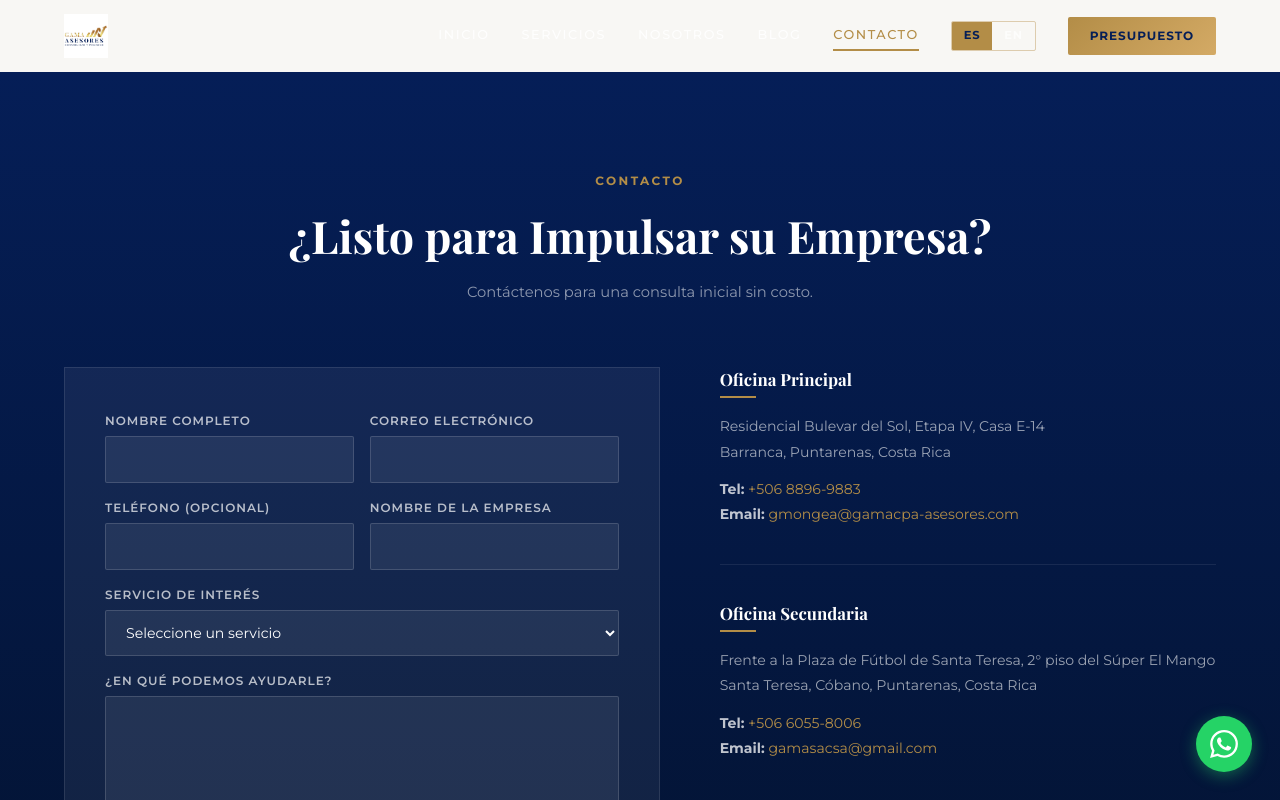
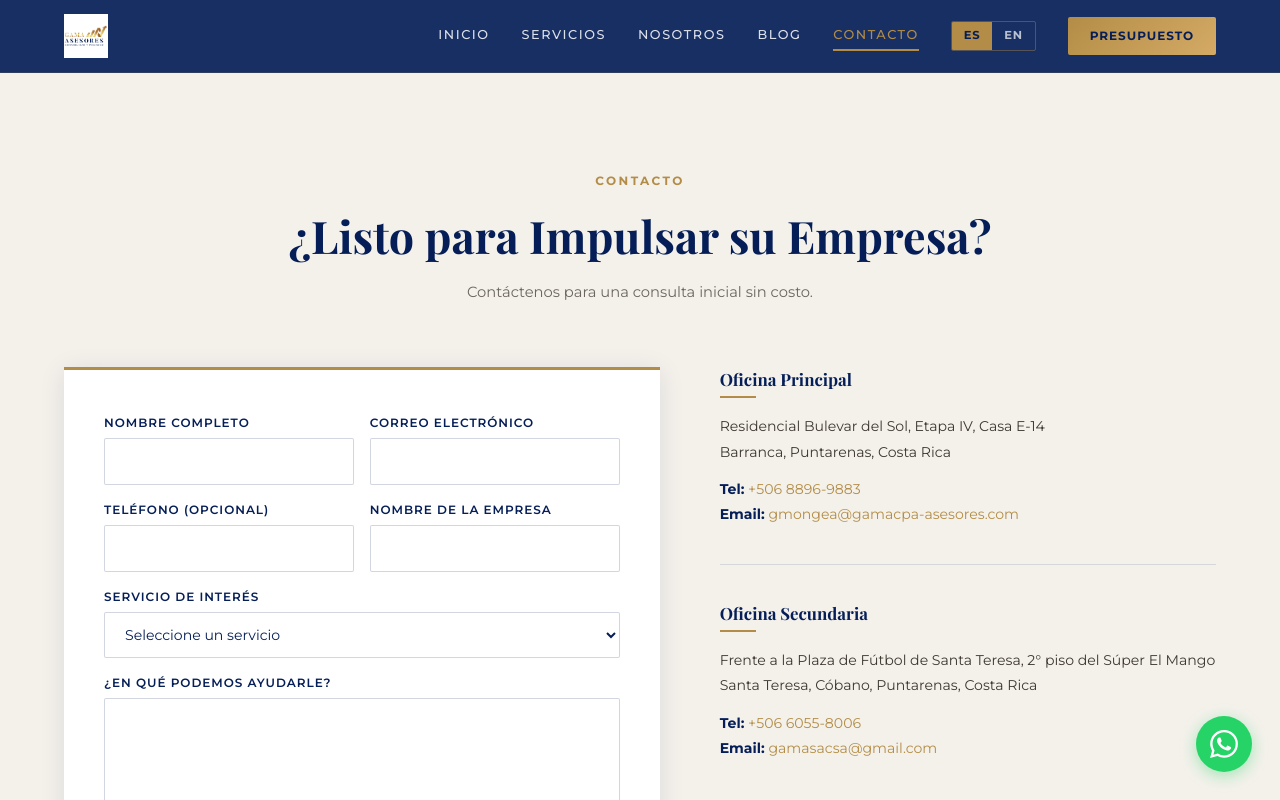
Before and after one commit to GAMA-Asesores-Contables/gama-website, a React (Vite) app: page / in a window 1280 px wide. Both pictures are taken after a click on the button "CONTACTO". Shown: the top 800 px of the page. Built offline with nearby package versions, Linux system fonts and the light colour scheme.

Commit message:
Update App.jsx

```diff
--- a/src/App.jsx
+++ b/src/App.jsx
@@ -586,9 +586,9 @@ function Navbar({ lang, setLang, section, setSection }) {
 
   const navStyle = {
     position: "fixed", top: 0, left: 0, right: 0, zIndex: 100,
-    background: scrolled ? "rgba(5,30,87,0.97)" : "transparent",
-    backdropFilter: scrolled ? "blur(8px)" : "none",
-    borderBottom: scrolled ? `1px solid rgba(179,141,71,0.2)` : "none",
+    background: scrolled ? `rgba(3,18,46,0.98)` : `rgba(5,30,87,0.92)`,
+    backdropFilter: "blur(10px)",
+    borderBottom: `1px solid rgba(179,141,71,${scrolled ? "0.25" : "0.15"})`,
     transition: "all 0.35s ease",
     padding: "0 5%",
   };
@@ -754,36 +754,34 @@ function ServicesSection({ lang }) {
   const [open, setOpen] = useState(null);
 
   return (
-    <section id="services-section" style={{ padding:"100px 5%", background:`linear-gradient(180deg, ${C.navyDk} 0%, ${C.navy} 100%)` }}>
+    <section id="services-section" style={{ padding:"100px 5%", background:"#f4f1eb" }}>
       <div style={{ maxWidth:1200, margin:"0 auto" }}>
         <div style={{ marginBottom:64, textAlign:"center" }}>
           <p style={{ color:C.gold, fontFamily:"'Montserrat',sans-serif", fontSize:"0.75rem", letterSpacing:"0.2em", textTransform:"uppercase", fontWeight:700, marginBottom:12 }}>{t.label}</p>
-          <h2 style={{ fontFamily:"'Playfair Display',serif", fontSize:"clamp(1.9rem,3.5vw,2.8rem)", color:C.white, fontWeight:700 }}>{t.title}</h2>
+          <h2 style={{ fontFamily:"'Playfair Display',serif", fontSize:"clamp(1.9rem,3.5vw,2.8rem)", color:C.navy, fontWeight:700 }}>{t.title}</h2>
         </div>
 
         <div style={{ display:"grid", gridTemplateColumns:"repeat(auto-fit,minmax(320px,1fr))", gap:28 }}>
           {t.items.map((item, i) => (
             <div key={i}
               style={{
-                background: open===i ? "rgba(179,141,71,0.10)" : "rgba(255,255,255,0.05)",
+                background: open===i ? C.navy : C.white,
                 borderRadius:2,
                 borderLeft:`3px solid ${C.gold}`,
-                border: open===i ? `1px solid rgba(179,141,71,0.35)` : `1px solid rgba(255,255,255,0.08)`,
-                borderLeftWidth:3, borderLeftColor:C.gold,
-                padding:"32px 28px", cursor:"pointer", transition:"background .25s, transform .25s",
+                boxShadow: open===i ? `0 12px 40px rgba(5,30,87,0.18)` : `0 2px 12px rgba(5,30,87,0.07)`,
+                padding:"32px 28px", cursor:"pointer", transition:"all .25s",
                 transform: open===i ? "translateY(-4px)" : "none",
               }}
               onClick={() => setOpen(open===i ? null : i)}
             >
               <div style={{ marginBottom:20 }}>{item.icon}</div>
-              <h3 style={{ fontFamily:"'Playfair Display',serif", fontSize:"1.18rem", fontWeight:700, color:C.white, marginBottom:10 }}>{item.title}</h3>
-              <p style={{ fontFamily:"'Montserrat',sans-serif", fontSize:"0.87rem", color:"rgba(255,255,255,0.65)", lineHeight:1.7, marginBottom:16 }}>{item.short}</p>
+              <h3 style={{ fontFamily:"'Playfair Display',serif", fontSize:"1.18rem", fontWeight:700, color: open===i ? C.white : C.navy, marginBottom:10 }}>{item.title}</h3>
+              <p style={{ fontFamily:"'Montserrat',sans-serif", fontSize:"0.87rem", color: open===i ? "rgba(255,255,255,0.72)" : "#4a4540", lineHeight:1.7, marginBottom:16 }}>{item.short}</p>
 
-              {/* Expanded detail */}
               {open===i && (
-                <div style={{ borderTop:`1px solid rgba(179,141,71,0.25)`, paddingTop:16, marginTop:4 }}>
+                <div style={{ borderTop:`1px solid rgba(179,141,71,0.3)`, paddingTop:16, marginTop:4 }}>
                   {item.detail.split("\n\n").map((para, j) => (
-                    <p key={j} style={{ fontFamily:"'Montserrat',sans-serif", fontSize:"0.84rem", color:"rgba(255,255,255,0.65)", lineHeight:1.75, marginBottom:10 }}>{para}</p>
+                    <p key={j} style={{ fontFamily:"'Montserrat',sans-serif", fontSize:"0.84rem", color:"rgba(255,255,255,0.70)", lineHeight:1.75, marginBottom:10 }}>{para}</p>
                   ))}
                 </div>
               )}
@@ -831,23 +829,23 @@ function WhySection({ lang }) {
 function AboutSection({ lang }) {
   const t = DATA[lang].about;
   return (
-    <section id="about-section" style={{ padding:"100px 5%", background:`linear-gradient(180deg, ${C.navy} 0%, ${C.navyDk} 100%)` }}>
+    <section id="about-section" style={{ padding:"100px 5%", background:C.white }}>
       <div style={{ maxWidth:1200, margin:"0 auto" }}>
         <div style={{ display:"grid", gridTemplateColumns:"1fr 1fr", gap:72, alignItems:"start" }} className="about-grid">
           {/* Left */}
           <div>
             <p style={{ color:C.gold, fontFamily:"'Montserrat',sans-serif", fontSize:"0.75rem", letterSpacing:"0.2em", textTransform:"uppercase", fontWeight:700, marginBottom:12 }}>{t.label}</p>
-            <h2 style={{ fontFamily:"'Playfair Display',serif", fontSize:"clamp(1.9rem,3vw,2.6rem)", color:C.white, fontWeight:700, marginBottom:28 }}>{t.title}</h2>
+            <h2 style={{ fontFamily:"'Playfair Display',serif", fontSize:"clamp(1.9rem,3vw,2.6rem)", color:C.navy, fontWeight:700, marginBottom:28 }}>{t.title}</h2>
             {t.body.split("\n\n").map((p,i) => (
-              <p key={i} style={{ fontFamily:"'Montserrat',sans-serif", fontSize:"0.92rem", color:"rgba(255,255,255,0.68)", lineHeight:1.85, marginBottom:16 }}>{p}</p>
+              <p key={i} style={{ fontFamily:"'Montserrat',sans-serif", fontSize:"0.92rem", color:"#3d3830", lineHeight:1.85, marginBottom:16 }}>{p}</p>
             ))}
 
             {/* Values */}
             <div style={{ marginTop:40, display:"grid", gridTemplateColumns:"1fr 1fr", gap:20 }}>
               {t.values.map((v,i) => (
-                <div key={i} style={{ padding:"20px 18px", background:"rgba(255,255,255,0.05)", borderLeft:`3px solid ${C.gold}` }}>
-                  <div style={{ fontFamily:"'Playfair Display',serif", fontWeight:700, color:C.white, marginBottom:8, fontSize:"0.96rem" }}>{v.title}</div>
-                  <div style={{ fontFamily:"'Montserrat',sans-serif", fontSize:"0.82rem", color:"rgba(255,255,255,0.60)", lineHeight:1.65 }}>{v.text}</div>
+                <div key={i} style={{ padding:"20px 18px", background:"#f4f1eb", borderLeft:`3px solid ${C.gold}` }}>
+                  <div style={{ fontFamily:"'Playfair Display',serif", fontWeight:700, color:C.navy, marginBottom:8, fontSize:"0.96rem" }}>{v.title}</div>
+                  <div style={{ fontFamily:"'Montserrat',sans-serif", fontSize:"0.82rem", color:"#4a4540", lineHeight:1.65 }}>{v.text}</div>
                 </div>
               ))}
             </div>
@@ -933,33 +931,33 @@ function ArticleView({ article, lang, onBack }) {
   const t = DATA[lang].blog;
 
   const renderContent = (text) => {
-    if (!text) return <p style={{ fontFamily:"'Montserrat',sans-serif", fontSize:"0.95rem", color:"rgba(255,255,255,0.68)", lineHeight:1.85 }}>Contenido en actualización.</p>;
+    if (!text) return <p style={{ fontFamily:"'Montserrat',sans-serif", fontSize:"0.95rem", color:"#3d3830", lineHeight:1.85 }}>Contenido en actualización.</p>;
     return text.split("\n").map((line, i) => {
-      if (line.startsWith("## ")) return <h2 key={i} style={{ fontFamily:"'Playfair Display',serif", fontSize:"1.35rem", color:C.white, fontWeight:700, marginTop:36, marginBottom:14 }}>{line.slice(3)}</h2>;
-      if (line.startsWith("# ")) return <h1 key={i} style={{ fontFamily:"'Playfair Display',serif", fontSize:"1.6rem", color:C.white, fontWeight:700, marginBottom:16 }}>{line.slice(2)}</h1>;
+      if (line.startsWith("## ")) return <h2 key={i} style={{ fontFamily:"'Playfair Display',serif", fontSize:"1.35rem", color:C.navy, fontWeight:700, marginTop:36, marginBottom:14 }}>{line.slice(3)}</h2>;
+      if (line.startsWith("# ")) return <h1 key={i} style={{ fontFamily:"'Playfair Display',serif", fontSize:"1.6rem", color:C.navy, fontWeight:700, marginBottom:16 }}>{line.slice(2)}</h1>;
       if (line.trim() === "") return <br key={i}/>;
-      return <p key={i} style={{ fontFamily:"'Montserrat',sans-serif", fontSize:"0.93rem", color:"rgba(255,255,255,0.68)", lineHeight:1.85, marginBottom:14 }}>{line}</p>;
+      return <p key={i} style={{ fontFamily:"'Montserrat',sans-serif", fontSize:"0.93rem", color:"#3d3830", lineHeight:1.85, marginBottom:14 }}>{line}</p>;
     });
   };
 
   return (
-    <section style={{ padding:"100px 5% 80px", background:`linear-gradient(180deg, ${C.navyDk} 0%, ${C.navy} 100%)` }}>
+    <section style={{ padding:"100px 5% 80px", background:C.white }}>
       <div style={{ maxWidth:780, margin:"0 auto" }}>
         <button onClick={onBack}
-          style={{ ...btn.outline, marginBottom:40, fontSize:"0.78rem", padding:"10px 24px" }}
-          onMouseEnter={e => { e.target.style.background=C.gold; e.target.style.color=C.navy; }}
-          onMouseLeave={e => { e.target.style.background="transparent"; e.target.style.color=C.gold; }}
+          style={{ ...btn.outline, marginBottom:40, fontSize:"0.78rem", padding:"10px 24px", color:C.navy, borderColor:C.navy }}
+          onMouseEnter={e => { e.target.style.background=C.navy; e.target.style.color=C.white; }}
+          onMouseLeave={e => { e.target.style.background="transparent"; e.target.style.color=C.navy; }}
         >{t.back}</button>
 
         <div style={{ display:"flex", gap:10, marginBottom:20 }}>
-          <span style={{ background:"rgba(179,141,71,0.2)", color:C.yellow, fontFamily:"'Montserrat',sans-serif", fontSize:"0.72rem", fontWeight:700, letterSpacing:"0.12em", textTransform:"uppercase", padding:"4px 12px", border:`1px solid rgba(179,141,71,0.35)` }}>{article.category}</span>
-          <span style={{ color:"rgba(255,255,255,0.4)", fontFamily:"'Montserrat',sans-serif", fontSize:"0.82rem", alignSelf:"center" }}>{article.date}</span>
+          <span style={{ background:C.navy, color:C.yellow, fontFamily:"'Montserrat',sans-serif", fontSize:"0.72rem", fontWeight:700, letterSpacing:"0.12em", textTransform:"uppercase", padding:"4px 12px" }}>{article.category}</span>
+          <span style={{ color:"#9a9280", fontFamily:"'Montserrat',sans-serif", fontSize:"0.82rem", alignSelf:"center" }}>{article.date}</span>
         </div>
 
-        <h1 style={{ fontFamily:"'Playfair Display',serif", fontSize:"clamp(1.8rem,3vw,2.4rem)", fontWeight:700, color:C.white, lineHeight:1.28, marginBottom:32 }}>{article.title}</h1>
+        <h1 style={{ fontFamily:"'Playfair Display',serif", fontSize:"clamp(1.8rem,3vw,2.4rem)", fontWeight:700, color:C.navy, lineHeight:1.28, marginBottom:32 }}>{article.title}</h1>
 
-        <div style={{ background:"rgba(179,141,71,0.08)", padding:"20px 24px", borderLeft:`3px solid ${C.gold}`, marginBottom:40 }}>
-          <p style={{ fontFamily:"'Montserrat',sans-serif", fontSize:"0.93rem", color:"rgba(255,255,255,0.72)", lineHeight:1.75, margin:0, fontStyle:"italic" }}>{article.summary}</p>
+        <div style={{ background:"#f4f1eb", padding:"20px 24px", borderLeft:`3px solid ${C.gold}`, marginBottom:40 }}>
+          <p style={{ fontFamily:"'Montserrat',sans-serif", fontSize:"0.93rem", color:"#3d3830", lineHeight:1.75, margin:0, fontStyle:"italic" }}>{article.summary}</p>
         </div>
 
         <div>{renderContent(article.content)}</div>
@@ -1002,50 +1000,50 @@ function ContactSection({ lang }) {
     } catch { setStatus("error"); }
   };
 
-  const inputStyle = { width:"100%", padding:"12px 16px", border:`1px solid rgba(255,255,255,0.15)`, borderRadius:2, fontFamily:"'Montserrat',sans-serif", fontSize:"0.88rem", color:C.white, background:"rgba(255,255,255,0.07)", boxSizing:"border-box", outline:"none", transition:"border-color .2s" };
+  const inputStyle = { width:"100%", padding:"12px 16px", border:`1px solid rgba(5,30,87,0.18)`, borderRadius:2, fontFamily:"'Montserrat',sans-serif", fontSize:"0.88rem", color:C.navy, background:C.white, boxSizing:"border-box", outline:"none", transition:"border-color .2s" };
 
   return (
-    <section id="contact-section" style={{ padding:"100px 5%", background:`linear-gradient(180deg, ${C.navy} 0%, ${C.navyDk} 100%)` }}>
+    <section id="contact-section" style={{ padding:"100px 5%", background:"#f4f1eb" }}>
       <div style={{ maxWidth:1200, margin:"0 auto" }}>
         <div style={{ marginBottom:64, textAlign:"center" }}>
           <p style={{ color:C.gold, fontFamily:"'Montserrat',sans-serif", fontSize:"0.75rem", letterSpacing:"0.2em", textTransform:"uppercase", fontWeight:700, marginBottom:12 }}>{t.label}</p>
-          <h2 style={{ fontFamily:"'Playfair Display',serif", fontSize:"clamp(1.9rem,3.5vw,2.8rem)", color:C.white, fontWeight:700, marginBottom:12 }}>{t.title}</h2>
-          <p style={{ fontFamily:"'Montserrat',sans-serif", color:"rgba(255,255,255,0.55)", fontSize:"0.92rem" }}>{t.subtitle}</p>
+          <h2 style={{ fontFamily:"'Playfair Display',serif", fontSize:"clamp(1.9rem,3.5vw,2.8rem)", color:C.navy, fontWeight:700, marginBottom:12 }}>{t.title}</h2>
+          <p style={{ fontFamily:"'Montserrat',sans-serif", color:"#6b6560", fontSize:"0.92rem" }}>{t.subtitle}</p>
         </div>
 
         <div style={{ display:"grid", gridTemplateColumns:"1.2fr 1fr", gap:60, alignItems:"start" }} className="contact-grid">
           {/* Form */}
-          <div style={{ background:"rgba(255,255,255,0.06)", padding:"44px 40px", border:"1px solid rgba(255,255,255,0.10)" }}>
+          <div style={{ background:C.white, padding:"44px 40px", boxShadow:"0 4px 24px rgba(5,30,87,0.10)", borderTop:`3px solid ${C.gold}` }}>
             <form onSubmit={submit}>
               <div style={{ display:"grid", gridTemplateColumns:"1fr 1fr", gap:16, marginBottom:16 }}>
                 <div>
-                  <label style={{ display:"block", fontFamily:"'Montserrat',sans-serif", fontSize:"0.75rem", color:"rgba(255,255,255,0.7)", fontWeight:600, letterSpacing:"0.08em", textTransform:"uppercase", marginBottom:6 }}>{f.name}</label>
-                  <input style={{...inputStyle}} value={form.name} onChange={e=>set("name",e.target.value)} required onFocus={e=>e.target.style.borderColor=C.gold} onBlur={e=>e.target.style.borderColor="rgba(255,255,255,0.15)"}/>
+                  <label style={{ display:"block", fontFamily:"'Montserrat',sans-serif", fontSize:"0.75rem", color:C.navy, fontWeight:600, letterSpacing:"0.08em", textTransform:"uppercase", marginBottom:6 }}>{f.name}</label>
+                  <input style={{...inputStyle}} value={form.name} onChange={e=>set("name",e.target.value)} required onFocus={e=>e.target.style.borderColor=C.gold} onBlur={e=>e.target.style.borderColor="rgba(5,30,87,0.15)"}/>
                 </div>
                 <div>
-                  <label style={{ display:"block", fontFamily:"'Montserrat',sans-serif", fontSize:"0.75rem", color:"rgba(255,255,255,0.7)", fontWeight:600, letterSpacing:"0.08em", textTransform:"uppercase", marginBottom:6 }}>{f.email}</label>
-                  <input type="email" style={{...inputStyle}} value={form.email} onChange={e=>set("email",e.target.value)} required onFocus={e=>e.target.style.borderColor=C.gold} onBlur={e=>e.target.style.borderColor="rgba(255,255,255,0.15)"}/>
+                  <label style={{ display:"block", fontFamily:"'Montserrat',sans-serif", fontSize:"0.75rem", color:C.navy, fontWeight:600, letterSpacing:"0.08em", textTransform:"uppercase", marginBottom:6 }}>{f.email}</label>
+                  <input type="email" style={{...inputStyle}} value={form.email} onChange={e=>set("email",e.target.value)} required onFocus={e=>e.target.style.borderColor=C.gold} onBlur={e=>e.target.style.borderColor="rgba(5,30,87,0.15)"}/>
                 </div>
               </div>
               <div style={{ display:"grid", gridTemplateColumns:"1fr 1fr", gap:16, marginBottom:16 }}>
                 <div>
-                  <label style={{ display:"block", fontFamily:"'Montserrat',sans-serif", fontSize:"0.75rem", color:"rgba(255,255,255,0.7)", fontWeight:600, letterSpacing:"0.08em", textTransform:"uppercase", marginBottom:6 }}>{f.phone}</label>
-                  <input style={{...inputStyle}} value={form.phone} onChange={e=>set("phone",e.target.value)} onFocus={e=>e.target.style.borderColor=C.gold} onBlur={e=>e.target.style.borderColor="rgba(255,255,255,0.15)"}/>
+                  <label style={{ display:"block", fontFamily:"'Montserrat',sans-serif", fontSize:"0.75rem", color:C.navy, fontWeight:600, letterSpacing:"0.08em", textTransform:"uppercase", marginBottom:6 }}>{f.phone}</label>
+                  <input style={{...inputStyle}} value={form.phone} onChange={e=>set("phone",e.target.value)} onFocus={e=>e.target.style.borderColor=C.gold} onBlur={e=>e.target.style.borderColor="rgba(5,30,87,0.15)"}/>
                 </div>
                 <div>
-                  <label style={{ display:"block", fontFamily:"'Montserrat',sans-serif", fontSize:"0.75rem", color:"rgba(255,255,255,0.7)", fontWeight:600, letterSpacing:"0.08em", textTransform:"uppercase", marginBottom:6 }}>{f.company}</label>
-                  <input style={{...inputStyle}} value={form.company} onChange={e=>set("company",e.target.value)} onFocus={e=>e.target.style.borderColor=C.gold} onBlur={e=>e.target.style.borderColor="rgba(255,255,255,0.15)"}/>
+                  <label style={{ display:"block", fontFamily:"'Montserrat',sans-serif", fontSize:"0.75rem", color:C.navy, fontWeight:600, letterSpacing:"0.08em", textTransform:"uppercase", marginBottom:6 }}>{f.company}</label>
+                  <input style={{...inputStyle}} value={form.company} onChange={e=>set("company",e.target.value)} onFocus={e=>e.target.style.borderColor=C.gold} onBlur={e=>e.target.style.borderColor="rgba(5,30,87,0.15)"}/>
                 </div>
               </div>
               <div style={{ marginBottom:16 }}>
-                <label style={{ display:"block", fontFamily:"'Montserrat',sans-serif", fontSize:"0.75rem", color:"rgba(255,255,255,0.7)", fontWeight:600, letterSpacing:"0.08em", textTransform:"uppercase", marginBottom:6 }}>{f.service}</label>
-                <select style={{...inputStyle}} value={form.service} onChange={e=>set("service",e.target.value)} onFocus={e=>e.target.style.borderColor=C.gold} onBlur={e=>e.target.style.borderColor="rgba(255,255,255,0.15)"}>
+                <label style={{ display:"block", fontFamily:"'Montserrat',sans-serif", fontSize:"0.75rem", color:C.navy, fontWeight:600, letterSpacing:"0.08em", textTransform:"uppercase", marginBottom:6 }}>{f.service}</label>
+                <select style={{...inputStyle}} value={form.service} onChange={e=>set("service",e.target.value)} onFocus={e=>e.target.style.borderColor=C.gold} onBlur={e=>e.target.style.borderColor="rgba(5,30,87,0.15)"}>
                   {f.serviceOptions.map((o,i) => <option key={i} value={i===0?"":o}>{o}</option>)}
                 </select>
               </div>
               <div style={{ marginBottom:24 }}>
-                <label style={{ display:"block", fontFamily:"'Montserrat',sans-serif", fontSize:"0.75rem", color:"rgba(255,255,255,0.7)", fontWeight:600, letterSpacing:"0.08em", textTransform:"uppercase", marginBottom:6 }}>{f.message}</label>
-                <textarea rows={5} style={{...inputStyle, resize:"vertical"}} value={form.message} onChange={e=>set("message",e.target.value)} required onFocus={e=>e.target.style.borderColor=C.gold} onBlur={e=>e.target.style.borderColor="rgba(255,255,255,0.15)"} />
+                <label style={{ display:"block", fontFamily:"'Montserrat',sans-serif", fontSize:"0.75rem", color:C.navy, fontWeight:600, letterSpacing:"0.08em", textTransform:"uppercase", marginBottom:6 }}>{f.message}</label>
+                <textarea rows={5} style={{...inputStyle, resize:"vertical"}} value={form.message} onChange={e=>set("message",e.target.value)} required onFocus={e=>e.target.style.borderColor=C.gold} onBlur={e=>e.target.style.borderColor="rgba(5,30,87,0.15)"} />
               </div>
 
               {status==="ok" && <div style={{ background:"#e8f5e9", border:"1px solid #a5d6a7", padding:"12px 16px", borderRadius:2, fontFamily:"'Montserrat',sans-serif", fontSize:"0.86rem", color:"#2e7d32", marginBottom:16 }}>{f.success}</div>}
@@ -1060,14 +1058,14 @@ function ContactSection({ lang }) {
           {/* Office info */}
           <div>
             {t.offices.map((o,i) => (
-              <div key={i} style={{ marginBottom:36, paddingBottom:36, borderBottom: i<t.offices.length-1 ? `1px solid rgba(255,255,255,0.08)` : "none" }}>
-                <div style={{ fontFamily:"'Playfair Display',serif", fontSize:"1.05rem", fontWeight:700, color:C.white, marginBottom:4 }}>{o.name}</div>
+              <div key={i} style={{ marginBottom:36, paddingBottom:36, borderBottom: i<t.offices.length-1 ? `1px solid rgba(5,30,87,0.12)` : "none" }}>
+                <div style={{ fontFamily:"'Playfair Display',serif", fontSize:"1.05rem", fontWeight:700, color:C.navy, marginBottom:4 }}>{o.name}</div>
                 <div style={{ height:2, width:36, background:C.gold, marginBottom:16 }} />
-                <div style={{ fontFamily:"'Montserrat',sans-serif", fontSize:"0.88rem", color:"rgba(255,255,255,0.60)", lineHeight:1.8 }}>
+                <div style={{ fontFamily:"'Montserrat',sans-serif", fontSize:"0.88rem", color:"#3d3830", lineHeight:1.8 }}>
                   <div>{o.addr}</div>
                   <div style={{ marginBottom:12 }}>{o.city}</div>
-                  <div><strong style={{color:"rgba(255,255,255,0.75)"}}>{lang==="es"?"Tel:":"Ph:"}</strong> <a href={`tel:${o.tel.replace(/\s/g,"")}`} style={{ color:C.gold, textDecoration:"none" }}>{o.tel}</a></div>
-                  <div><strong style={{color:"rgba(255,255,255,0.75)"}}>Email:</strong> <a href={`mailto:${o.email}`} style={{ color:C.gold, textDecoration:"none" }}>{o.email}</a></div>
+                  <div><strong style={{color:C.navy}}>{lang==="es"?"Tel:":"Ph:"}</strong> <a href={`tel:${o.tel.replace(/\s/g,"")}`} style={{ color:C.gold, textDecoration:"none" }}>{o.tel}</a></div>
+                  <div><strong style={{color:C.navy}}>Email:</strong> <a href={`mailto:${o.email}`} style={{ color:C.gold, textDecoration:"none" }}>{o.email}</a></div>
                 </div>
               </div>
             ))}
```
